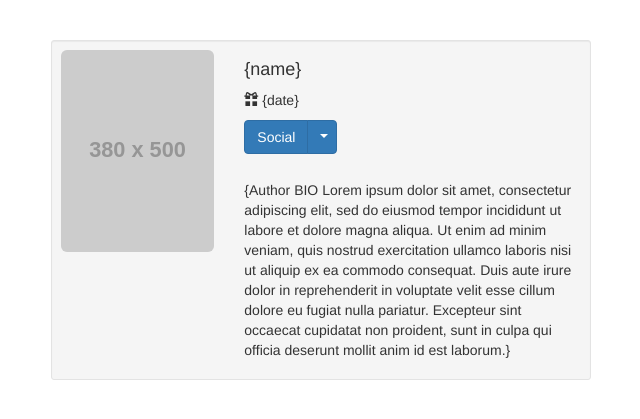
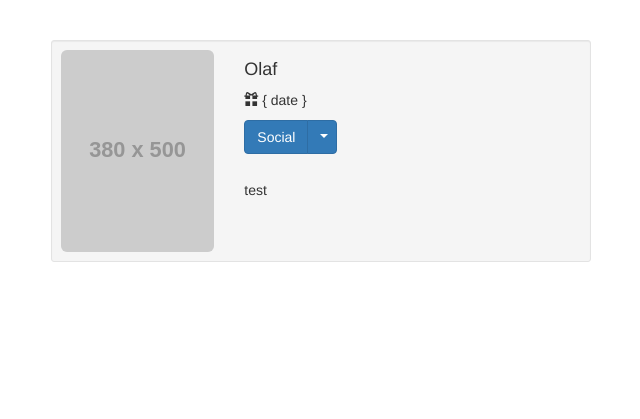
Before and after one commit to pgerasimov/books_search, a Flask app: page /profile/1 in a window 1280 px wide. Shown: the part 62-481 px from the top of the page, without its empty margins (34-674 px from the left). Run offline with Flask 2, Linux system fonts and the light colour scheme; data comes from the database, SQL or seed files in the repository; grey boxes labelled with a size stand in for pictures from a placeholder-image service; some libraries are stand-ins or nearby versions.

Commit message:
added vars

```diff
--- a/webapp/templates/profile.html
+++ b/webapp/templates/profile.html
@@ -22,11 +22,11 @@
                     </div>
                     <div class="col-sm-6 col-md-8">
                         <h4>
-                            {name}</h4>
+                            {{ person.name }}</h4>
 
                         <p>
 
-                            <i class="glyphicon glyphicon-gift"></i> {date}</p>
+                            <i class="glyphicon glyphicon-gift"></i> { date }</p>
                         <!-- Split button -->
                         <div class="btn-group">
                             <button type="button" class="btn btn-primary">
@@ -44,12 +44,7 @@
                             </ul>
                             <br><br><br>
                             <div class="btn-group">
-                                <p> {Author BIO Lorem ipsum dolor sit amet, consectetur adipiscing
-                                    elit, sed do eiusmod tempor incididunt ut labore et dolore magna aliqua. Ut enim ad
-                                    minim veniam, quis nostrud exercitation ullamco laboris nisi ut aliquip ex ea
-                                    commodo consequat. Duis aute irure dolor in reprehenderit in voluptate velit esse
-                                    cillum dolore eu fugiat nulla pariatur. Excepteur sint occaecat cupidatat non
-                                    proident, sunt in culpa qui officia deserunt mollit anim id est laborum.}</p>
+                                <p> {{ person.author_bio }}</p>
                             </div>
                         </div>
                     </div>
```
